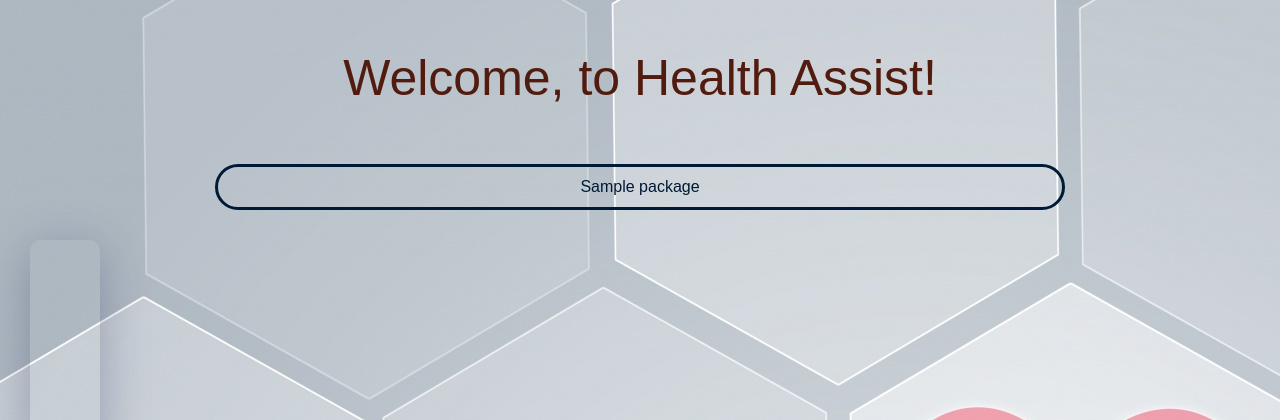
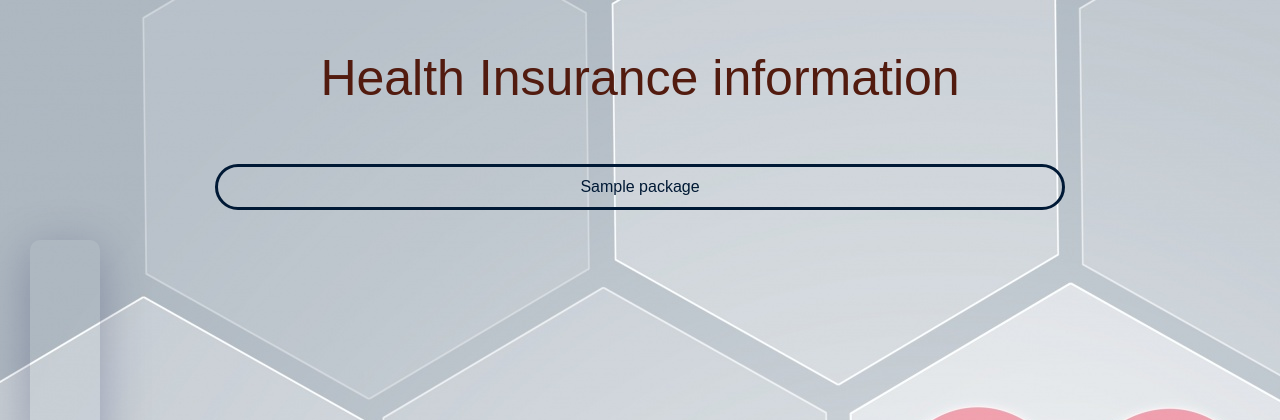
Before and after one commit to minkova-diyana/health_assist, a Django app: template templates/packages/account-insurance-package.html in a window 1280 px wide. Shown: the top 420 px of the page. Run offline with Django 5.2, Linux system fonts and the light colour scheme; the template is opened without the code that fills it: most values are stand-ins (such as "Sample title", 1, 10 or a date in 2020); some libraries are stand-ins or nearby versions.

Commit message:
FIX : h1 text

```diff
--- a/templates/packages/account-insurance-package.html
+++ b/templates/packages/account-insurance-package.html
@@ -5,7 +5,7 @@
 {% load crispy_forms_tags %}
 
 {% block content %}
-    <h1 class="p-5">{% trans 'Welcome, to' %} Health Assist!</h1>
+    <h1 class="p-5">{% trans 'Health Insurance information' %}</h1>
     {% for packages in global_packages %}
         <div class="insurance" data-info="{{packages.packages.name}}">
             {{ packages.packages.name}}
```
